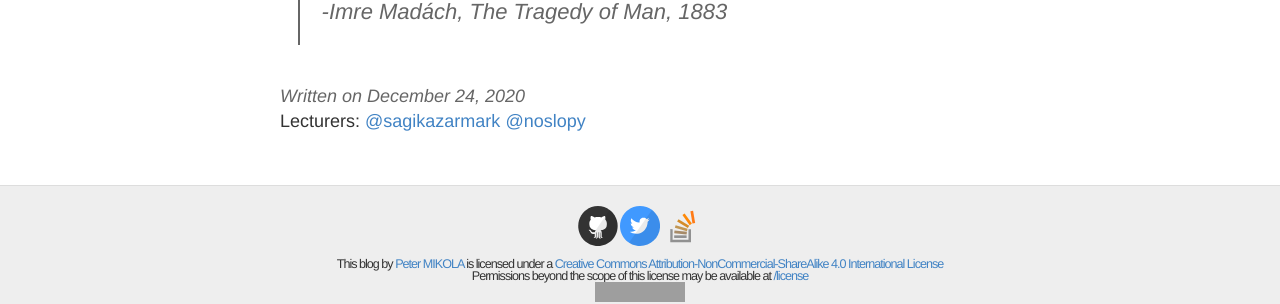
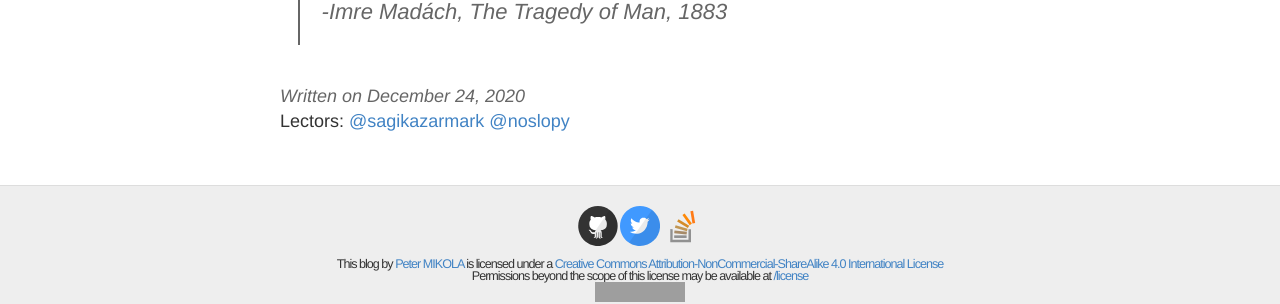
Before and after one commit to Mikopet/mikopet.dev, a Jekyll site: the page built from _posts/2020-12-24-hello-world.md, in a window 1280 px wide and 900 px high, scrolled down 2773 px. Shown: the part 575-879 px from the top of the window. Built offline with Jekyll 4.4.1, drawn with Linux system fonts in a browser that asks for light colours; grey boxes are pictures that could not be loaded.

Commit message:
rename lecturers to lectors

```diff
--- a/_layouts/post.html
+++ b/_layouts/post.html
@@ -13,8 +13,8 @@ layout: default
         Written on {{ page.date | date: "%B %e, %Y" }}
     </div>
 
-    {% if page.lecturers %}
-    {% include lecturers.html items=page.lecturers file="lecturers" caption="Lecturers" %}
+    {% if page.lectors %}
+    {% include lectors.html items=page.lectors file="lectors" caption="Lectors" %}
     {% endif %}
 
     {% include disqus.html %}
--- a/_posts/2020-12-24-hello-world.md
+++ b/_posts/2020-12-24-hello-world.md
@@ -1,9 +1,9 @@
 ---
-layout:     post
-title:      "println!(\"{} World!\", \"Hello\");"
-date:       2020-12-24
+layout: post
+title: "println!(\"{} World!\", \"Hello\");"
+date: 2020-12-24
 categories: architect
-lecturers:  sagikazarmark, noslopy
+lectors: sagikazarmark, noslopy
 ---
 
 ### Abstract
```
Also changed, not shown: _data/lectors.yml (renamed from _data/lecturers.yml), _includes/lectors.html (renamed from _includes/lecturers.html), 1 other file.
